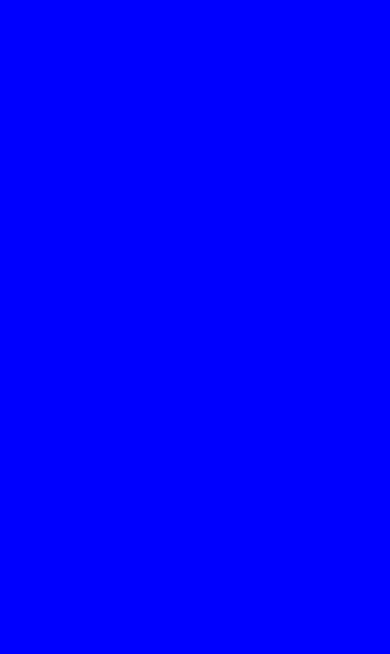
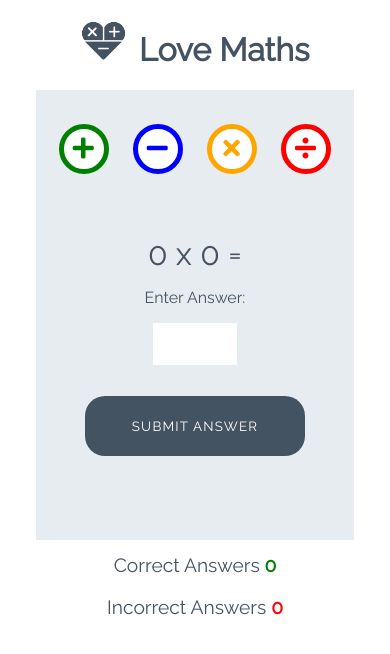
Before and after one commit to sammaxfleet/love-maths, a plain HTML site: page index.html in a window 390 px wide. Drawn offline with Linux system fonts and the light colour scheme.

Commit message:
add styles for game

```diff
--- a/assets/css/style.css
+++ b/assets/css/style.css
@@ -1,3 +1,251 @@
+/* --------- Global style */
+
 body {
-    background: blue;
+    background-color: white;
+    font-family: "Raleway", sans-serif;
+    color: #445361;
+    text-align: center;
 }
+
+/* --------- Heading */
+
+.heading {
+    text-align: center;
+    font-size: 2.5rem;
+}
+
+.logo {
+    height: 40px;
+    padding-right: 5px;
+}
+
+/* --------- Game layout */
+
+.game-area {
+    background-color: #E6ECF0;
+    box-sizing: border-box;
+    width: 85%;
+    height: 65vh;
+    max-height: 450px;
+    max-width: 830px;
+    margin-left: auto;
+    margin-right: auto;
+    padding: 1%;
+}
+
+.question-area {
+    width: 50%;
+    font-size: 2rem;
+    margin: auto;
+    padding: 50px 0;
+}
+
+.question-area span {
+    padding: 0 15px;
+}
+
+.score-area {
+    margin: 5px auto;
+    width: 60%;
+    font-size: 1.2rem;
+}
+
+.controls-area {
+    width: 85%;
+    margin: 30px auto;
+}
+
+#score {
+    color: green;
+    font-weight: bold;
+}
+
+#incorrect {
+    color: red;
+    font-weight: bold;
+}
+
+.answer-message {
+    display: none;
+    font-size: 1rem;
+}
+
+#answer-box {
+    border: none;
+    color: #445361;
+    display: inline-block;
+    height: 40px;
+    width: 80px;
+    font-size: 1.2rem;
+}
+
+.scores {
+    display: inline-block;
+    padding: 25px;
+}
+
+/* --------- Buttons */
+
+.btn {
+    width: 220px;
+    height: 60px;
+    font-family: "Raleway", sans-serif;
+    text-transform: uppercase;
+    letter-spacing: 1.2px;
+    color: white;
+}
+
+.btn:focus {
+    outline: none;
+}
+
+.btn--big {
+    padding-top: 10px;
+    border-radius: 50%;
+    background-color: white;
+    border: 10px solid;
+    width: 100px;
+    height: 100px;
+    font-size: 3.2rem;
+    margin: 0 30px;
+    transition: all 0.5s;
+}
+.btn--big::after{
+    content:attr(date-type);
+    font-size: 1rem;
+    color:#445361;
+    position: relative;
+    left: -0.5em;
+}
+
+.btn--blue {
+    border-color: blue;
+    color: blue;
+}
+
+.btn--blue:active,
+.btn--blue:hover {
+    background-color: darkblue;
+    color: white;
+}
+
+.btn--orange {
+    border-color: orange;
+    color: orange;
+}
+
+.btn--orange:active,
+.btn--orange:hover {
+    background-color: darkorange;
+    color: white;
+}
+
+.btn--red {
+    border-color: red;
+    color: red;
+}
+
+.btn--red:active,
+.btn--red:hover {
+    background-color: darkred;
+    color: white;
+}
+
+.btn--green {
+    border-color: green;
+    color: green;
+}
+
+.btn--green:active,
+.btn--green:hover {
+    background-color: darkgreen;
+    color: white;
+}
+
+.btn--gray {
+    margin-top: 25px;
+    background-color: #445361;
+    border: 1px transparent;
+    border-radius: 20px;
+}
+
+.btn--gray:active,
+.btn--gray:hover {
+    background-color: #0d1013;
+}
+
+/* --------- Media queries */
+
+@media (max-width: 414px) {
+    .controls-area {
+        width: 100%;
+    }
+
+    .btn--big {
+        margin: 0 10px;
+        padding: 5px;
+        border: 5px solid;
+        width: 50px;
+        height: 50px;
+        font-size: 1.5rem;
+    }
+
+    .btn--big::after {
+        font-size: 0.6rem;
+        left: -0.7rem;
+    }
+
+    .question-area {
+        padding: 10% 0;
+        width: 100%;
+    }
+
+    .question-area span {
+        padding: 0;
+    }
+
+    .answer-message {
+        display: block;
+    }
+
+    #answer-box {
+        display: block;
+        margin: 0 auto;
+    }
+    .btn--gray {
+        margin-top: 0;
+    }
+
+    .score-area {
+        width: 100%;
+    }
+
+    .scores {
+        margin: 0.5em auto;
+        display: block;
+        padding: 5px;
+    }
+
+    .heading {
+        font-size: 2rem;
+    }
+}
+
+@media (max-width: 320px) {
+    .game-area {
+        height: 70vh;
+    }
+
+    .controls-area {
+        width: 75%;
+        margin: 10px auto;
+    }
+
+    .btn--big {
+        margin: 10px 10px;
+    }
+    .question-area {
+        padding: 10px 0;
+    }
+
+}
--- a/index.html
+++ b/index.html
@@ -4,10 +4,47 @@
     <meta charset="UTF-8">
     <meta http-equiv="X-UA-Compatible" content="IE=edge">
     <meta name="viewport" content="width=device-width, initial-scale=1.0">
+    <link rel="stylesheet" href="https://use.fontawesome.com/releases/v5.7.2/css/all.css" integrity="sha384-fnmOCqbTlWIlj8LyTjo7mOUStjsKC4pOpQbqyi7RrhN7udi9RwhKkMHpvLbHG9Sr" crossorigin="anonymous">
+    <link href="https://fonts.googleapis.com/css?family=Raleway%7CRighteous" rel="stylesheet">
     <link rel="stylesheet" href="assets/css/style.css">
     <title>Document</title>
 </head>
 <body>
+    <h1 class="heading">
+        <img class="logo" src="assets/images/logo.png" alt="logo"> Love Maths
+    </h1>
+    <div class="game-area">
+        <div class="controls-area">
+            <button data-type="addition" class="btn btn--big btn--green">
+                <i class="fas fa-plus"></i>
+            </button>
+            <button data-type="subtract" class="btn btn--big btn--blue">
+                <i class="fas fa-minus"></i>
+            </button>
+            <button data-type="multiply" class="btn btn--big btn--orange">
+                <i class="fas fa-times"></i>
+            </button>
+            <button data-type="division" class="btn btn--big btn--red">
+                <i class="fas fa-divide"></i>
+            </button>
+        </div>
+        <div class="question-area">
+            <span id="operand1">0</span>
+            <span id="operator">x</span>
+            <span id="operand2">0</span>
+            <span>=</span>
+            <p class="answer-message">Enter Answer:</p>
+            <input id="answer-box" type="number">
+        </div>
+        <button data-type="submit" class="btn btn--gray">Submit Answer</button>
+    </div>
+
+    <div class="score-area">
+        <p class="scores">Correct Answers <span id="score">0</span></p>
+        <p class="scores">Incorrect Answers <span id="incorrect">0</span></p>
+    </div>
+
     <script src="assets/js/script.js"></script>
 </body>
+
 </html>
```
Also changed, not shown: assets/images/logo.png (added).
